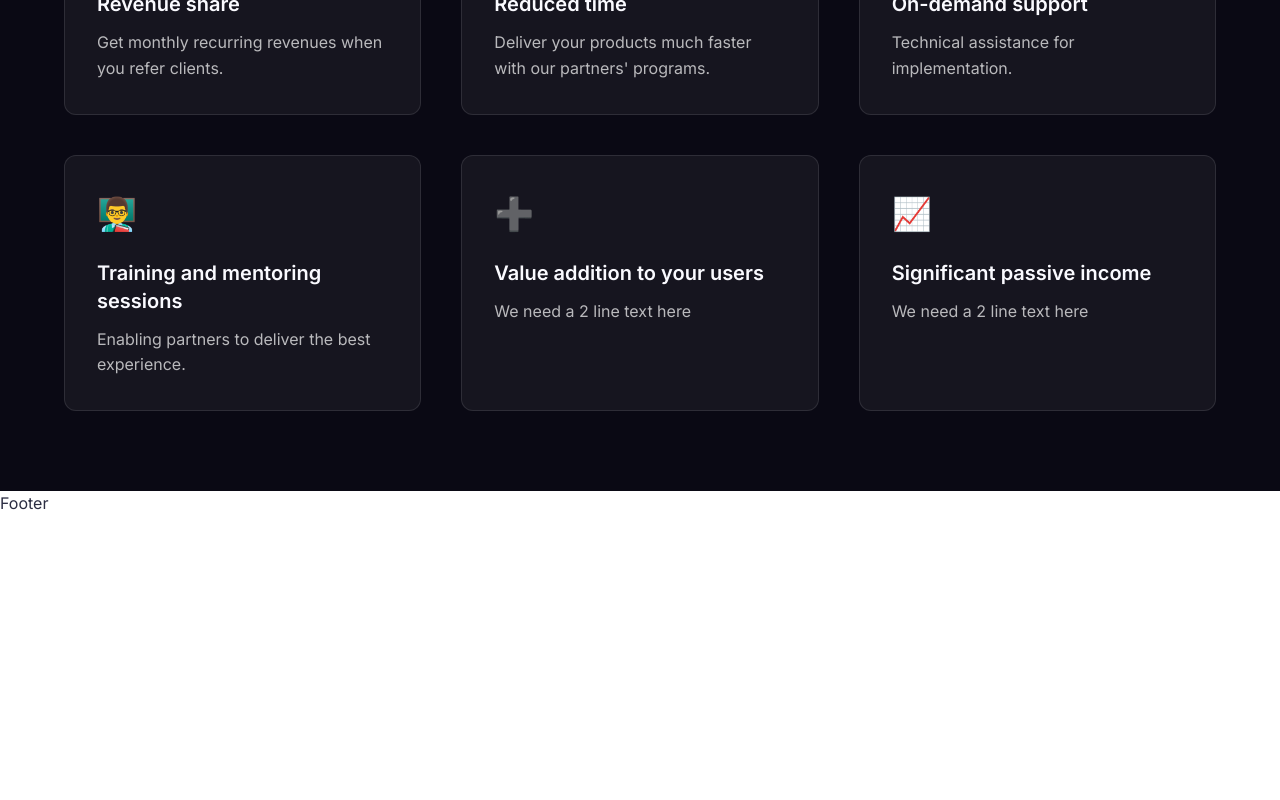
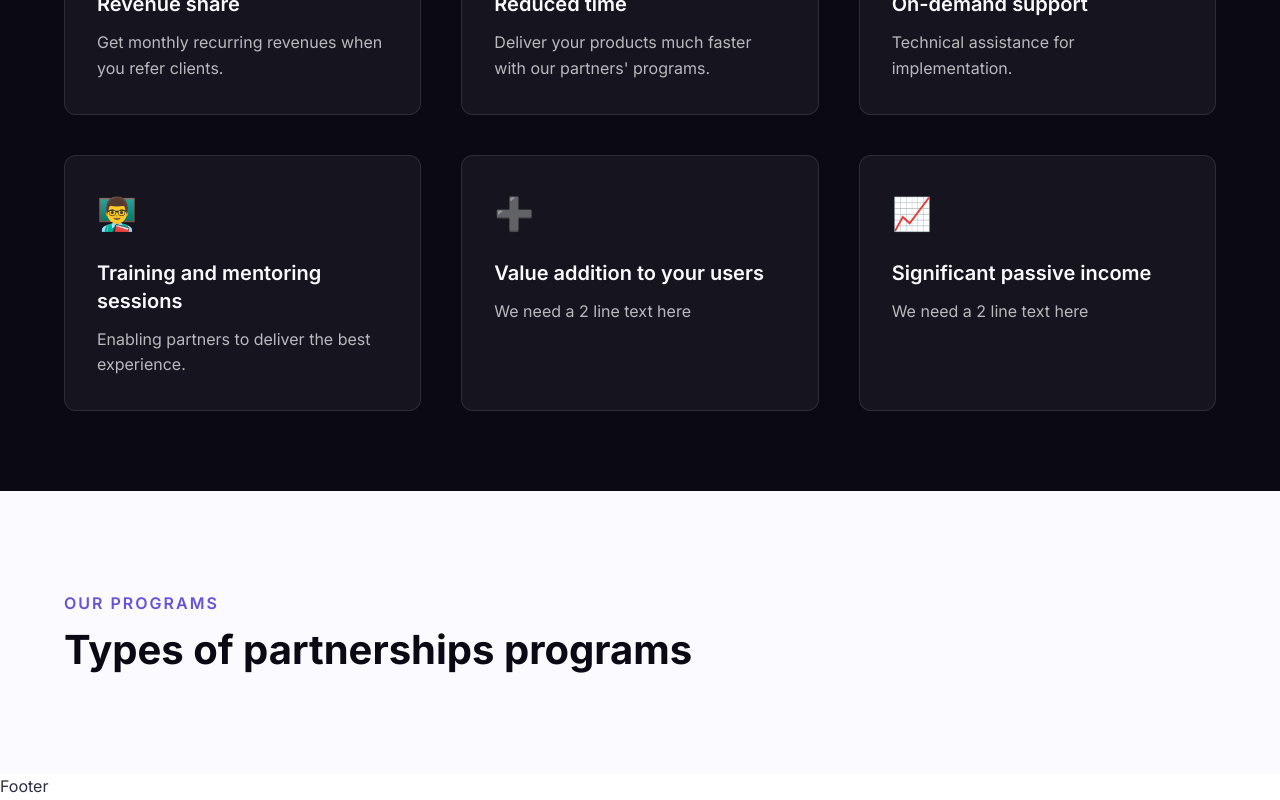
Before and after one commit to VoidZai/Intern_Assignment, a React (Vite) app: page / in a window 1280 px wide. Shown: the part 1660-2460 px from the top of the page. Before the commit the page ends 2176 px from the top, so only its background shows below. Built offline with nearby package versions, Linux system fonts and the light colour scheme.

Commit message:
title section 2  added

```diff
--- a/src/App.jsx
+++ b/src/App.jsx
@@ -4,6 +4,7 @@ import Hero from './components/hero/Hero'
 import Marquee from './components/marquee/Coustomers'
 import TitleBlock1 from './components/titleblocks/TitleBlock1'
 import ListSection1 from './components/listsections/ListSection1'
+import TitleBlock2 from './components/titleblocks/TitleBlock2'
 
 function App() {
   return (
@@ -14,6 +15,7 @@ function App() {
         <Marquee/>
         <TitleBlock1/>
         <ListSection1/>
+        <TitleBlock2/>
       </main>
       <footer>Footer</footer>
     </div>
--- /dev/null
+++ b/src/components/titleblocks/TitleBlock2.css
@@ -0,0 +1,64 @@
+.program-title-block {
+  padding: 100px 64px;
+  background-color: #FAFAFF;
+  text-align: left;
+  max-width: 100%;
+  margin: 0 auto;
+  box-sizing: border-box;
+}
+
+.program-title-container {
+  display: flex;
+  flex-direction: column;
+  gap: 10px;
+}
+
+.program-preheading {
+  font-size: 1rem;
+  font-weight: 600;
+  color: #6852D6;
+  text-transform: uppercase;
+  letter-spacing: 2px;
+  margin: 0;
+}
+
+.program-heading {
+  font-size: 2.5rem;
+  font-weight: 700;
+  color: #0A0914;
+  line-height: 1.2;
+  margin: 0;
+  max-width: 800px;
+}
+
+/* Responsive styles */
+@media (max-width: 1024px) {
+  .program-title-block {
+    padding: 80px 48px;
+  }
+}
+
+@media (max-width: 768px) {
+  .program-title-block {
+    padding: 60px 32px;
+  }
+
+  .program-heading {
+    font-size: 2rem;
+  }
+}
+
+@media (max-width: 480px) {
+  .program-title-block {
+    padding: 40px 24px;
+  }
+
+  .program-heading {
+    font-size: 1.75rem;
+    line-height: 1.3;
+  }
+
+  .program-preheading {
+    font-size: 0.875rem;
+  }
+}
--- /dev/null
+++ b/src/components/titleblocks/TitleBlock2.jsx
@@ -0,0 +1,14 @@
+import './TitleBlock2.css';
+
+const ProgramTitleBlock = () => {
+  return (
+    <section className="program-title-block">
+      <div className="program-title-container">
+        <h2 className="program-preheading">Our programs</h2>
+        <h1 className="program-heading">Types of partnerships programs</h1>
+      </div>
+    </section>
+  );
+};
+
+export default ProgramTitleBlock;
```
